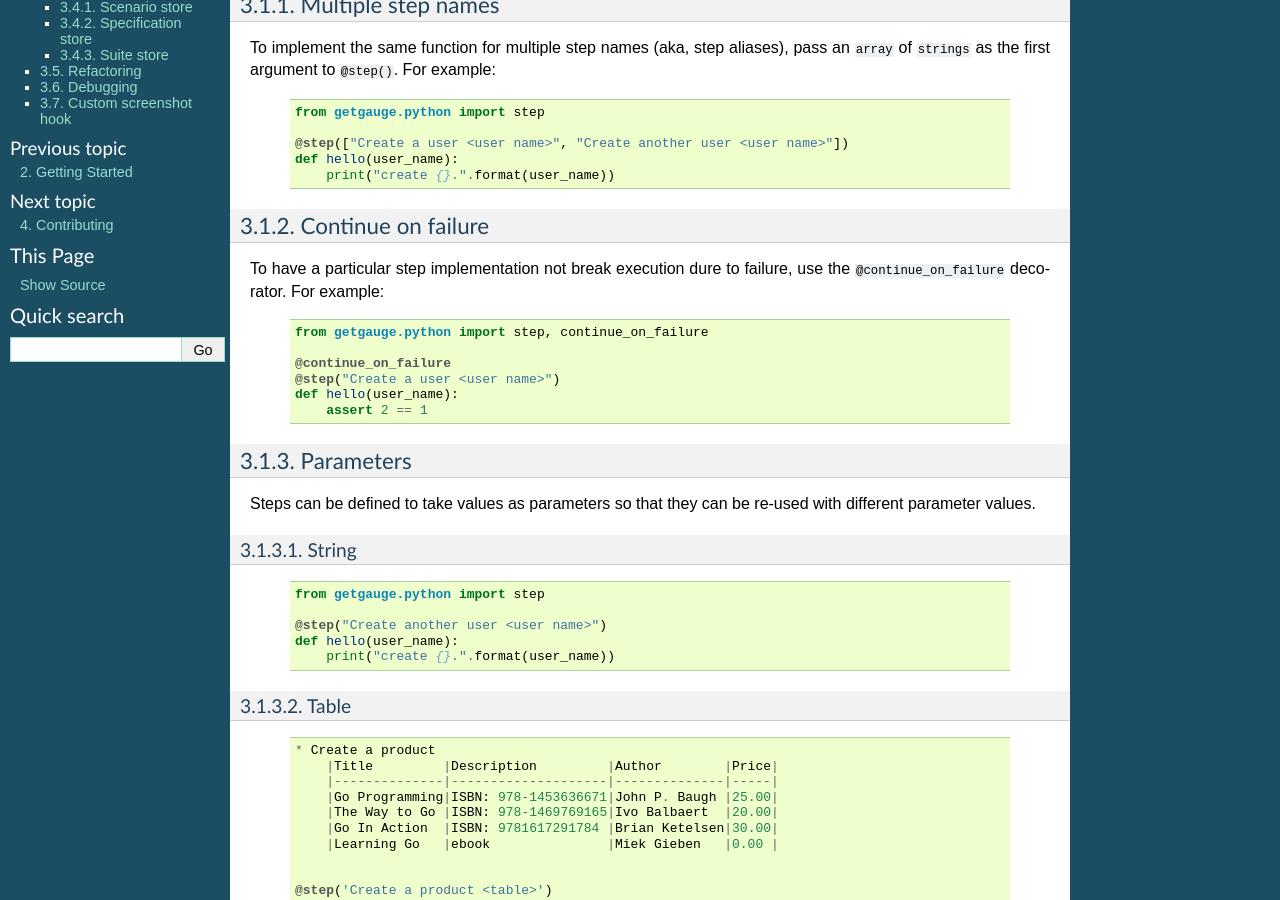
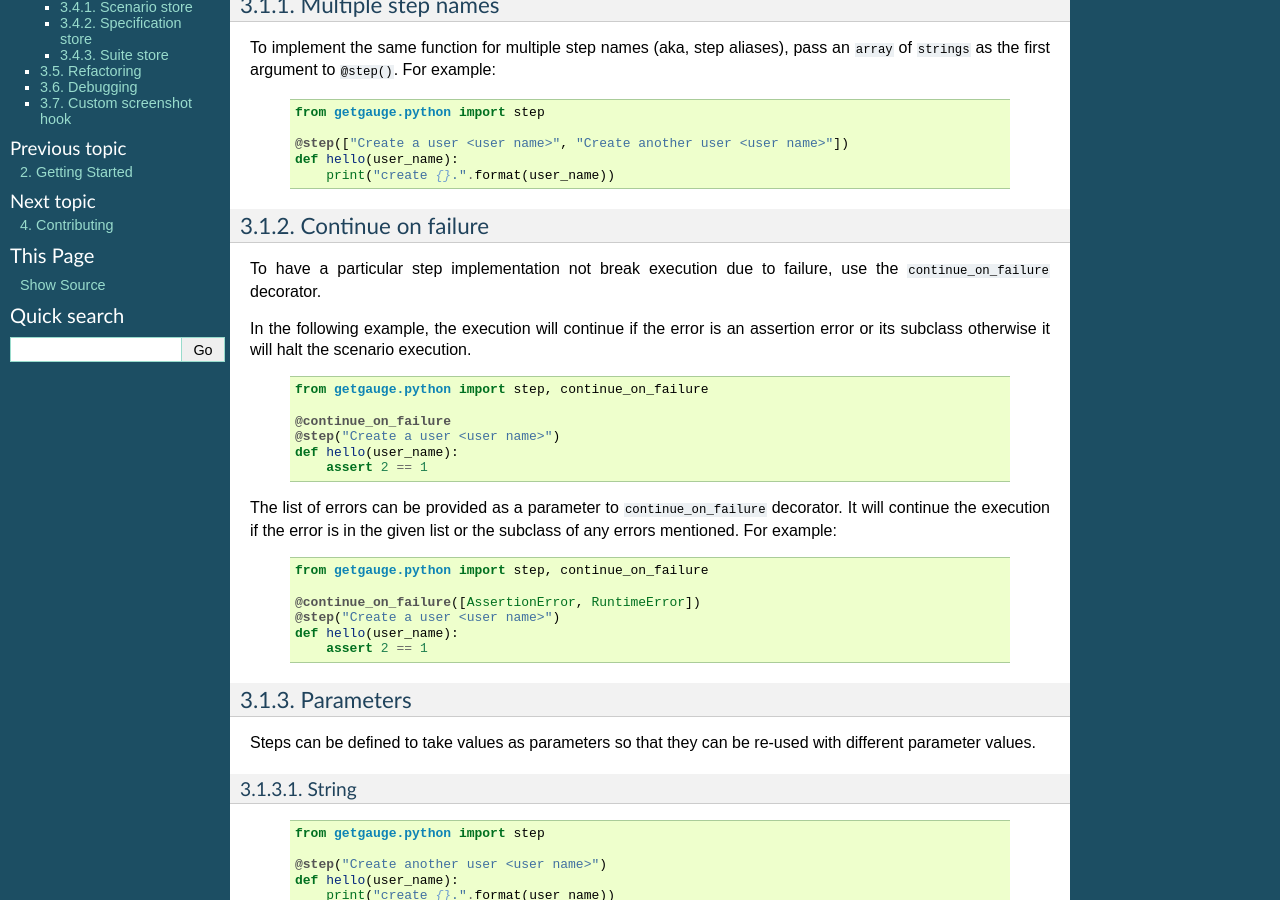
Before and after one commit to getgauge/gauge-python, a Sphinx documentation site: the page built from docs/source/features.rst, in a window 1280 px wide and 900 px high, scrolled down 347 px. Built offline with Sphinx 7.4.7, drawn with Linux system fonts in a browser that asks for light colours.

Commit message:
Updating docs for continue on failure feature

```diff
--- a/docs/source/features.rst
+++ b/docs/source/features.rst
@@ -37,13 +37,26 @@ To implement the same function for multiple step names (aka, step aliases), pass
 Continue on failure
 ^^^^^^^^^^^^^^^^^^^
 
-To have a particular step implementation not break execution dure to failure, use the ``@continue_on_failure`` decorator. For example:
+To have a particular step implementation not break execution due to failure, use the ``continue_on_failure`` decorator.
+
+In the following example, the execution will continue if the error is an assertion error or its subclass otherwise it will halt the scenario execution.
 
    ::
 
        from getgauge.python import step, continue_on_failure
 
        @continue_on_failure
+       @step("Create a user <user name>")
+       def hello(user_name):
+           assert 2 == 1
+
+The list of errors can be provided as a parameter to ``continue_on_failure`` decorator. It will continue the execution if the error is in the given list or the subclass of any errors mentioned. For example:
+
+   ::
+
+       from getgauge.python import step, continue_on_failure
+
+       @continue_on_failure([AssertionError, RuntimeError])
        @step("Create a user <user name>")
        def hello(user_name):
            assert 2 == 1
```
